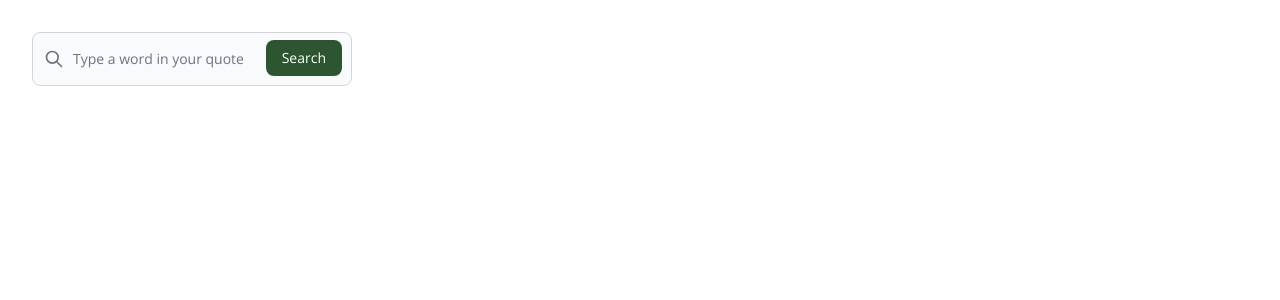
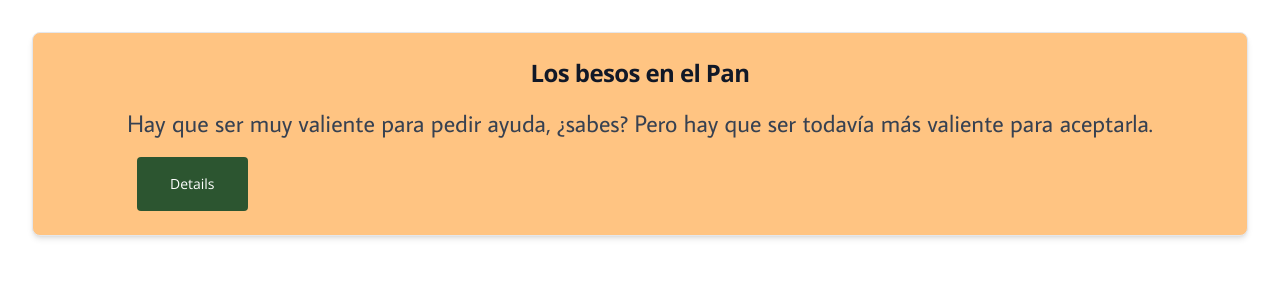
Before and after one commit to gabyfdez90/quotely_frontend, a React (Vite) app: page / in a window 1280 px wide. Shown: the top 300 px of the page. Built offline with nearby package versions, Linux system fonts and the light colour scheme.

Commit message:
smallCard ready

```diff
--- a/src/App.jsx
+++ b/src/App.jsx
@@ -1,5 +1,5 @@
 import './App.css'
-import SearchBar from './components/atoms/searchBar/searchBar';
+import SmallCard  from './components/molecules/smallCard/smallCard';
 import './index.css'
 import Layout from "./components/layout/Layout";
 import { BrowserRouter } from "react-router-dom";
@@ -7,7 +7,7 @@ import { BrowserRouter } from "react-router-dom";
 export function App() {
   return (
     <BrowserRouter>
-      <SearchBar />
+      <SmallCard title={"Los besos en el Pan"} text={"Hay que ser muy valiente para pedir ayuda, ¿sabes? Pero hay que ser todavía más valiente para aceptarla."}/>
       <Layout>
         {
           //Routes
--- a/src/components/molecules/smallCard/smallCard.jsx
+++ b/src/components/molecules/smallCard/smallCard.jsx
@@ -0,0 +1,36 @@
+import React from 'react';
+import { Card } from 'flowbite-react';
+import GeneralButton from '../../atoms/generalButton/GeneralButton';
+
+function SmallCard({ title, text }) {
+    return (
+        <div>
+            <Card style={{backgroundColor:'#ffc482', borderRadius: '120'}}>
+                <h5 className="text-2xl font-bold tracking-tight text-gray-900 dark:text-white">
+                    {title}
+                </h5>
+                <p className="font-normal text-gray-700 dark:text-gray-400">
+                    {text}
+                </p>
+                <div className='w-10 mx-10 px-10'>
+                    <GeneralButton buttonType={"primary"} text={"Details"}>
+                        <svg
+                            className="ml-2 -mr-1 h-4 w-4"
+                            fill="darkGreen"
+                            viewBox="0 0 20 20"
+                            xmlns="http://www.w3.org/2000/svg"
+                        >
+                            <path
+                                fillRule="evenodd"
+                                d="M10.293 3.293a1 1 0 011.414 0l6 6a1 1 0 010 1.414l-6 6a1 1 0 01-1.414-1.414L14.586 11H3a1 1 0 110-2h11.586l-4.293-4.293a1 1 0 010-1.414z"
+                                clipRule="evenodd"
+                            />
+                        </svg>
+                    </GeneralButton>
+                </div>
+            </Card>
+        </div>
+    )
+}
+
+export default SmallCard
```
